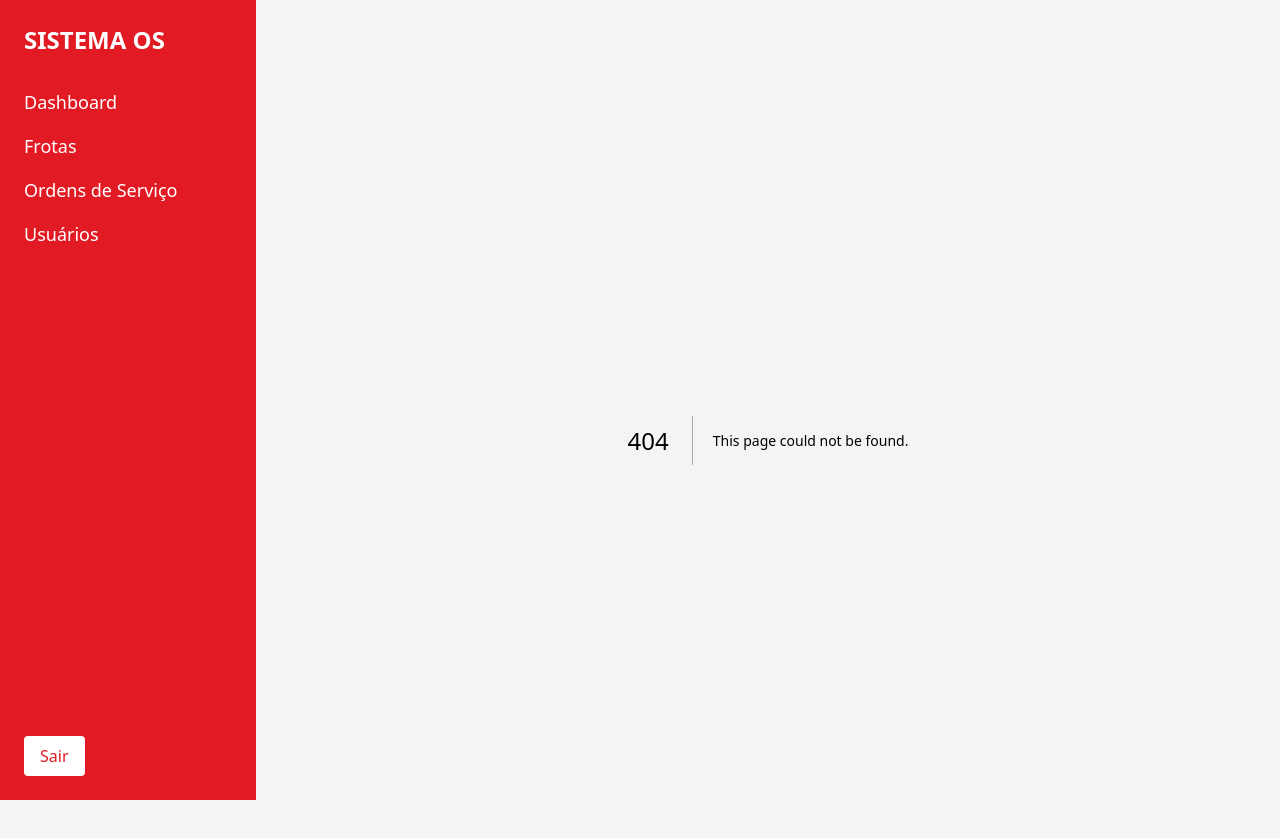
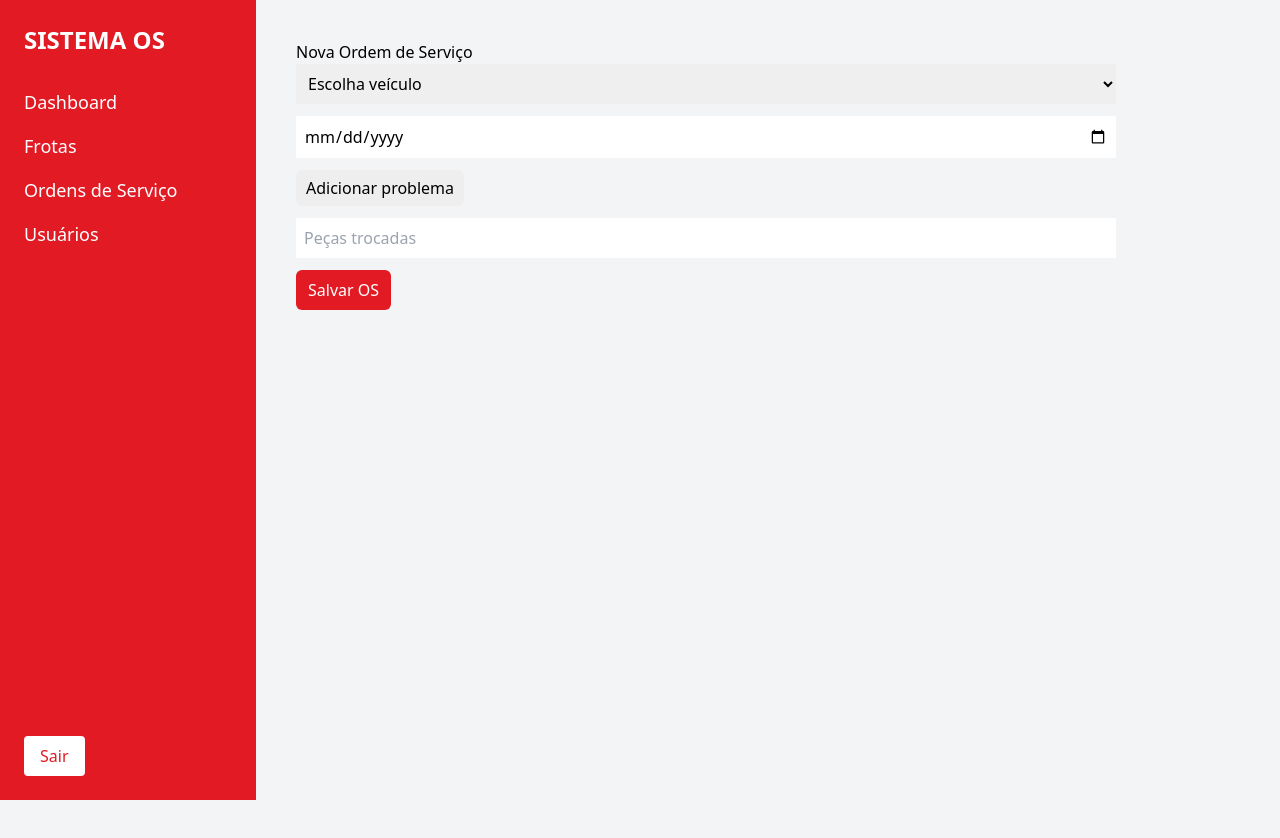
Before and after one commit to m67899932-boop/fleet-os-frontend, a Next.js app: page /os/new in a window 1280 px wide. Before the commit this address had no page. Shown: the top 838 px of the page. After the commit the page ends 800 px from the top, so only its background shows below. Built offline with nearby package versions, Linux system fonts and the light colour scheme.

Commit message:
Create page.js

```diff
--- /dev/null
+++ b/app/os/new/page.js
@@ -0,0 +1,65 @@
+import React, { useState } from 'react'
+
+function ProblemsInput({ problems, setProblems }){
+  function add(){ setProblems([...problems, { description:'', sector:'mecanica', sim:false, nao:false }]) }
+  function setField(i,key,val){
+    const arr = problems.slice(); arr[i][key]=val; setProblems(arr)
+  }
+  return (
+    <div>
+      {problems.map((p, i)=>(
+        <div key={i} style={{border:'1px solid #eee',padding:8,borderRadius:6,marginBottom:8}}>
+          <input placeholder="Descrição" value={p.description} onChange={e=>setField(i,'description',e.target.value)} style={{width:'100%',padding:8}} />
+          <div style={{marginTop:8,display:'flex',gap:8,alignItems:'center'}}>
+            <select value={p.sector} onChange={e=>setField(i,'sector',e.target.value)}>
+              <option value="mecanica">Mecânica</option>
+              <option value="borracharia">Borracharia</option>
+              <option value="eletrica">Elétrica</option>
+              <option value="funilaria">Funilaria</option>
+              <option value="outros">Outros</option>
+            </select>
+            <label><input type="checkbox" checked={p.sim} onChange={e=>setField(i,'sim',e.target.checked)} /> Sim</label>
+            <label><input type="checkbox" checked={p.nao} onChange={e=>setField(i,'nao',e.target.checked)} /> Não</label>
+          </div>
+        </div>
+      ))}
+      <button type="button" onClick={add} style={{background:'#eee',padding:'6px 10px',borderRadius:6}}>Adicionar problema</button>
+    </div>
+  )
+}
+
+export default function NewOS(){
+  const [vehicle, setVehicle] = useState('')
+  const [date, setDate] = useState('')
+  const [problems, setProblems] = useState([])
+  const [saving, setSaving] = useState(false)
+
+  async function handleSubmit(e){
+    e.preventDefault()
+    setSaving(true)
+    try{
+      // aqui chama sua API / supabase insert
+      alert('Simulação: OS criada com ' + problems.length + ' problemas')
+      window.location.href = '/os'
+    }catch(err){ alert('Erro') }finally{ setSaving(false) }
+  }
+
+  return (
+    <div style={{maxWidth:820}}>
+      <h1>Nova Ordem de Serviço</h1>
+      <form onSubmit={handleSubmit} style={{display:'grid',gap:12}}>
+        <select value={vehicle} onChange={e=>setVehicle(e.target.value)} style={{padding:8}}>
+          <option value="">Escolha veículo</option>
+          <option value="1010">1010</option>
+          <option value="1020">1020</option>
+        </select>
+        <input type="date" value={date} onChange={e=>setDate(e.target.value)} style={{padding:8}} />
+        <ProblemsInput problems={problems} setProblems={setProblems} />
+        <input placeholder="Peças trocadas" style={{padding:8}} />
+        <div>
+          <button style={{background:'#e11a24',color:'#fff',padding:'8px 12px',borderRadius:6}} disabled={saving}>{saving?'Salvando...':'Salvar OS'}</button>
+        </div>
+      </form>
+    </div>
+  )
+}
```
